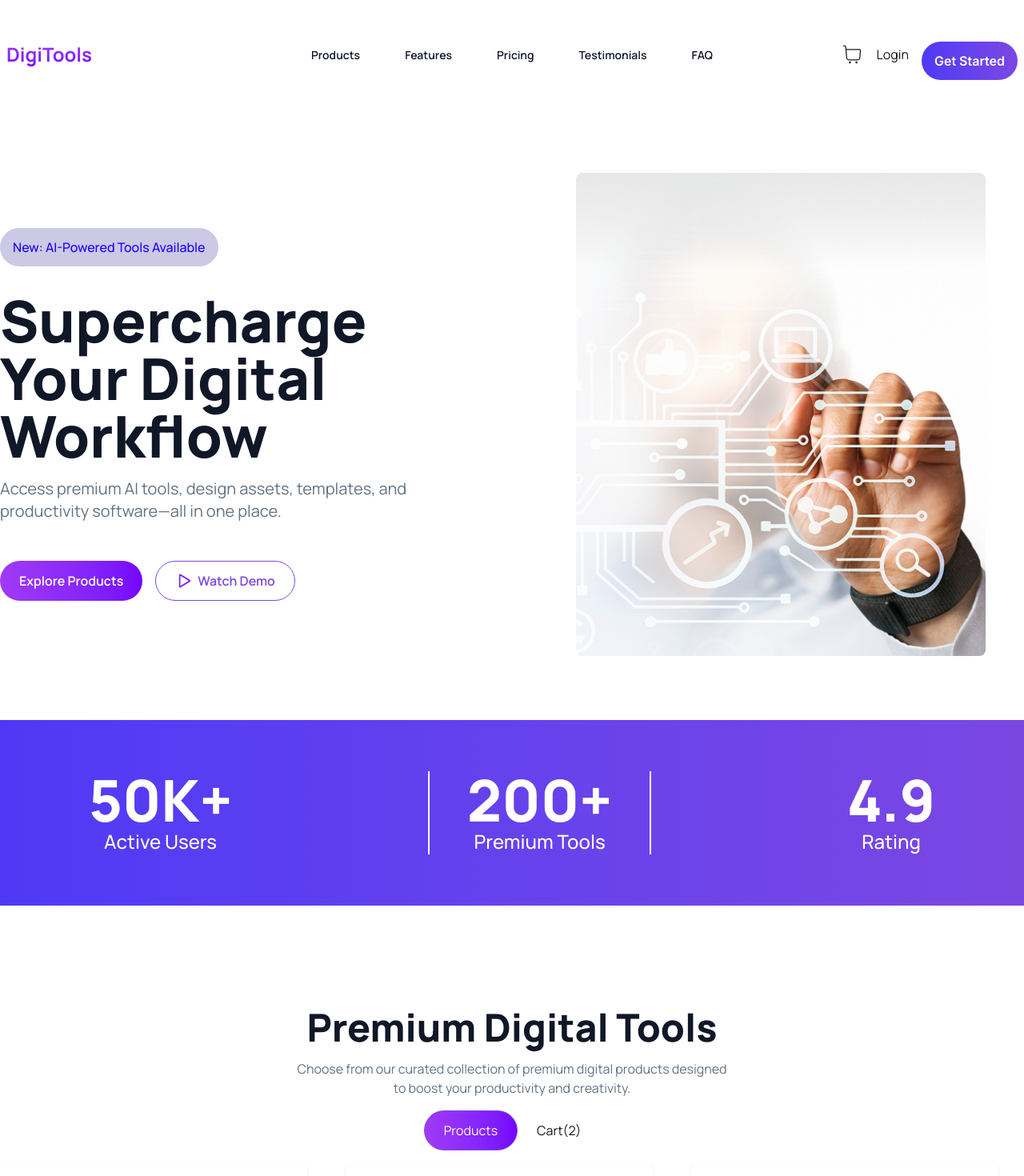
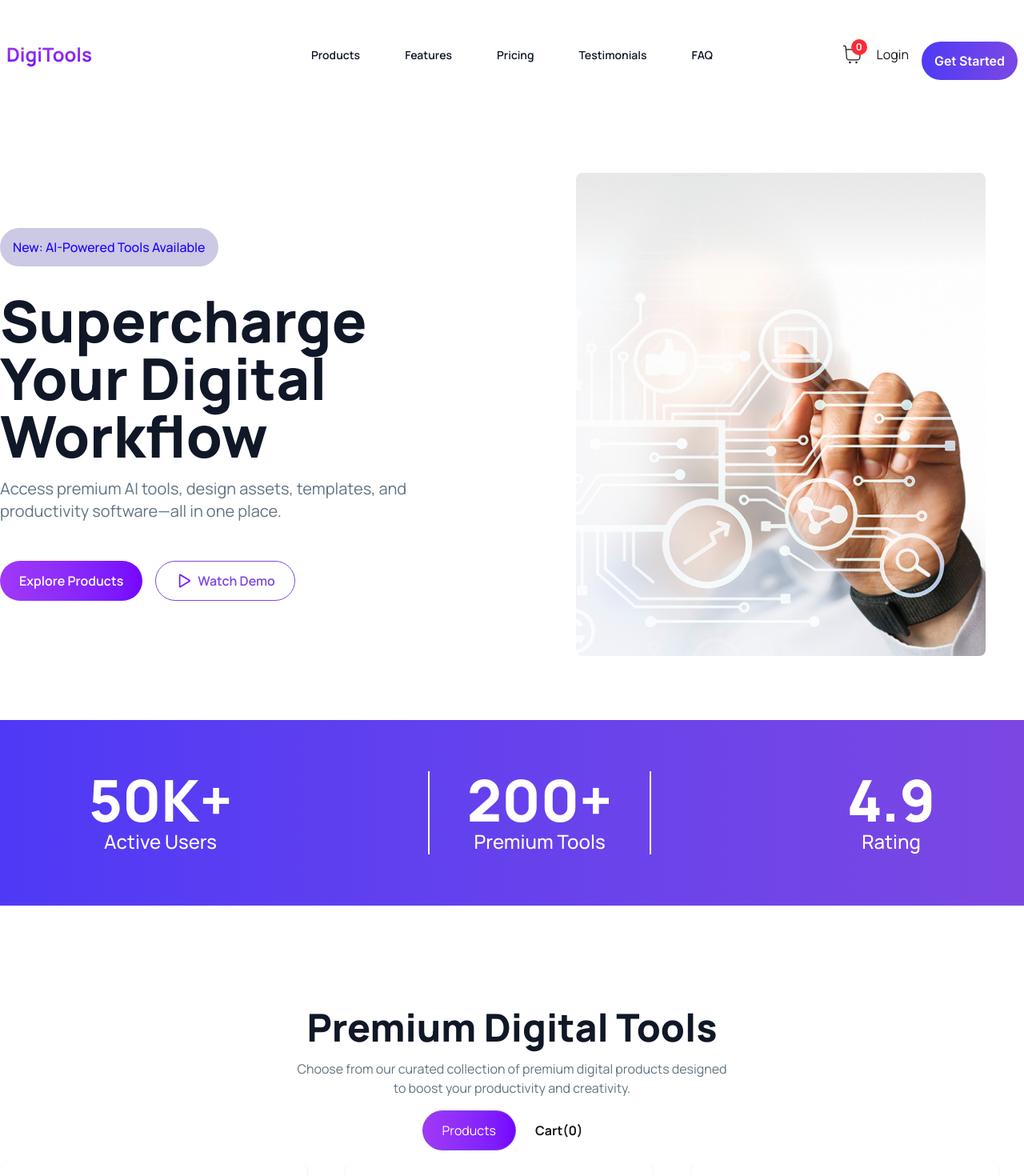
Before and after one commit to KhalidSifullahSIam2004/DigiTools-siam10, a React (Vite) app: page / in a window 1280 px wide. Shown: the top 1470 px of the page at 80% size. Built offline with nearby package versions, Linux system fonts and the light colour scheme.

Commit message:
buy now click a cart ar value update

```diff
--- a/src/App.jsx
+++ b/src/App.jsx
@@ -1,4 +1,4 @@
-import React, { Suspense } from 'react'
+import React, { Suspense, useState } from 'react'
 import Navbar from './Components/Navbar/Navbar'
 import HeroSection from './Components/HeroSection/HeroSection'
 import StarSection from './Components/StarSection/StarSection'
@@ -17,16 +17,18 @@ const fetchProducts = async () => {
 
 const App = () => {
 const productsPromise = fetchProducts();
+
+const [totalCart, setTotalCart] = useState([]);
   return (
     <div>
-      <Navbar />
+      <Navbar totalCart={totalCart} />
       <HeroSection />
       <StarSection />
 
       {/* break */}
 
       <Suspense fallback={<span className="loading loading-dots loading-xl block mx-auto"></span>}>
-      <ProductsSection productsPromise={productsPromise}></ProductsSection>
+      <ProductsSection productsPromise={productsPromise} totalCart={totalCart} setTotalCart={setTotalCart}></ProductsSection>
       </Suspense>
 
       {/* break */}
--- a/src/Components/AllProducts/AllProducts.jsx
+++ b/src/Components/AllProducts/AllProducts.jsx
@@ -1,12 +1,12 @@
 import React from 'react'
 import SingleProductData from '../ProductsSection/SingleProductData/SingleProductData'
 
-const AllProducts = ({productsData}) => {
+const AllProducts = ({productsData, totalCart, setTotalCart}) => {
   return (
     <div className='grid justify-center gap-4 md:grid-cols-2 xl:grid-cols-3 lg:justify-between'>
       {
         productsData.map(singleProductData => {
-          return  <SingleProductData singleProductData={singleProductData}  key={singleProductData.id}/>
+          return  <SingleProductData singleProductData={singleProductData} totalCart={totalCart} setTotalCart={setTotalCart} key={singleProductData.id}/>
         })
       }
     </div>
--- a/src/Components/Navbar/Navbar.jsx
+++ b/src/Components/Navbar/Navbar.jsx
@@ -1,7 +1,7 @@
 import React from 'react'
 import { CiShoppingCart } from 'react-icons/ci';
 
-const Navbar = () => {
+const Navbar = ({totalCart}) => {
   return (
     <div className="navbar bg-base-100 container mx-auto py-9 border-none shadow-none">
   <div className="navbar-start">
@@ -31,7 +31,16 @@ const Navbar = () => {
     </ul>
   </div>
   <div className="navbar-end space-x-4">
-    <CiShoppingCart className='text-3xl cursor-pointer' />
+<div className="relative inline-block">
+
+  <CiShoppingCart className="text-3xl cursor-pointer" />
+
+    <span className="absolute -top-1 -right-1 bg-red-500 text-white text-xs font-bold w-5 h-5 flex items-center justify-center rounded-full">
+      {totalCart.length}
+    </span>
+
+</div>
+
     <button className='cursor-pointer'>Login</button>
     <button style={{ fontFamily: 'Inter, sans-serif' }}  className='bg-linear-to-r from-[#4F39F6] to-[#7b47e3] font-semibold text-white rounded-full px-4 py-3 cursor-pointer hover:-translate-y-2 transition-all duration-500 mt-4 hover:scale-95'>Get Started</button>
   </div>
--- a/src/Components/ProductsSection/ProductsSection.jsx
+++ b/src/Components/ProductsSection/ProductsSection.jsx
@@ -3,7 +3,7 @@ import AllProducts from '../AllProducts/AllProducts';
 import CartSection from '../CartSection/CartSection';
 
 
-const ProductsSection = ({productsPromise}) => {
+const ProductsSection = ({productsPromise, totalCart, setTotalCart}) => {
     const productsData = use(productsPromise);
 
     const [activeButton, setActiveButton] = useState(111);
@@ -19,11 +19,11 @@ const ProductsSection = ({productsPromise}) => {
     <div className='flex justify-center'>
        <button className={`bg-white rounded-full px-6 py-3 flex items-center justify-center cursor-pointer ${activeButton === 111 &&'border border-[#7b47e3] bg-linear-to-r from-[#a139f6] to-[#7504fe] text-white'}`} onClick={() => setActiveButton(111)}>Products</button>
 
-      <button className={`bg-white rounded-full px-6 py-3 flex items-center justify-center cursor-pointer ${activeButton === 222 && 'border border-[#7b47e3] bg-linear-to-r from-[#a139f6] to-[#7504fe] text-white'}`} onClick={() => setActiveButton(222)}>Cart(2)</button>
+      <button className={`bg-white rounded-full px-6 font-bold py-3 flex items-center justify-center cursor-pointer ${activeButton === 222 && 'border border-[#7b47e3] bg-linear-to-r from-[#a139f6] to-[#7504fe] text-white'}`} onClick={() => setActiveButton(222)}>Cart({totalCart.length})</button>
     </div>
 
     {
-      activeButton === 111 ? <AllProducts productsData={productsData} /> : <CartSection />
+      activeButton === 111 ? <AllProducts productsData={productsData} totalCart={totalCart} setTotalCart={setTotalCart} /> : <CartSection />
 
     }
 
--- a/src/Components/ProductsSection/SingleProductData/SingleProductData.jsx
+++ b/src/Components/ProductsSection/SingleProductData/SingleProductData.jsx
@@ -1,9 +1,16 @@
-import React, { useState } from 'react'
+import React from 'react'
 
-const SingleProductData = ({singleProductData}) => {
-    const {name, description, price, tag, features, icon} = singleProductData;
+const SingleProductData = ({singleProductData, totalCart, setTotalCart}) => {
+    const {id, name, description, price, tag, features, icon} = singleProductData;
+    const isSelected = totalCart.some(cartItem => cartItem.id === id);
 
-    const [isSelected, setIsSelected] = useState(false)
+    const handleSelected = () => {
+      if (isSelected) {
+        return;
+      }
+
+      setTotalCart([...totalCart, singleProductData]);
+    }
   return (
     <div className="card w-96 bg-base-100 shadow-sm hover:-translate-y-2 transition-all duration-300 mt-4">
   <div className="card-body">
@@ -36,13 +43,9 @@ const SingleProductData = ({singleProductData}) => {
 
     <div className="mt-6">
 
-   <button className={`font-bold w-64 text-white rounded-full px-6 py-3 ${isSelected
+   <button className={`font-bold w-80 text-white rounded-full px-6 py-3 ${isSelected
       ? 'bg-green-500 cursor-not-allowed'
-      : 'bg-linear-to-r from-[#a139f6] to-[#7504fe] cursor-pointer '
-    }
-  `}
-  disabled={isSelected}
-  onClick={() => setIsSelected(true)}
+      : 'bg-linear-to-r from-[#a139f6] to-[#7504fe] cursor-pointer'}`} disabled={isSelected} onClick={handleSelected}
 >
   {isSelected ? 'Added to Cart' : 'Buy Now'}
 </button>
```
